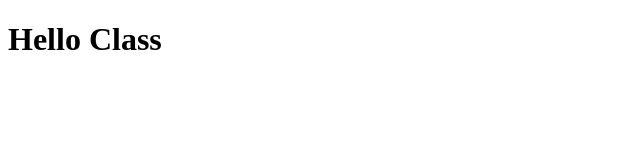
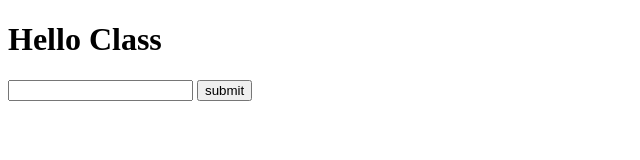
Before and after one commit to gidibeh/gidibeh.github.io, a plain HTML site: page index.html in a window 1280 px wide. Shown: the whole page, without its empty margins (0-640 px from the left). Drawn offline with Linux system fonts and the light colour scheme.

Commit message:
Add files via upload

```diff
--- a/index.html
+++ b/index.html
@@ -5,5 +5,10 @@
 </head>
 <body>
 	<h1>Hello Class</h1>
+
+	<form action="formdata.html" method="GET">
+		<input type="text" name="name" value="">
+		<input type="submit" name="" value="submit">
+	</form>
 </body>
 </html>
```
